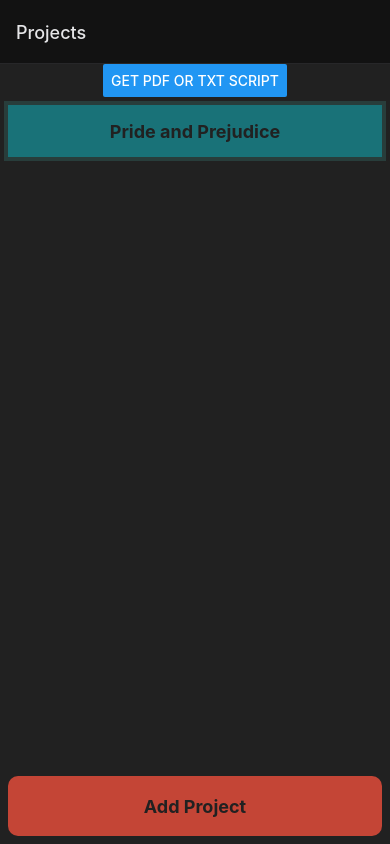
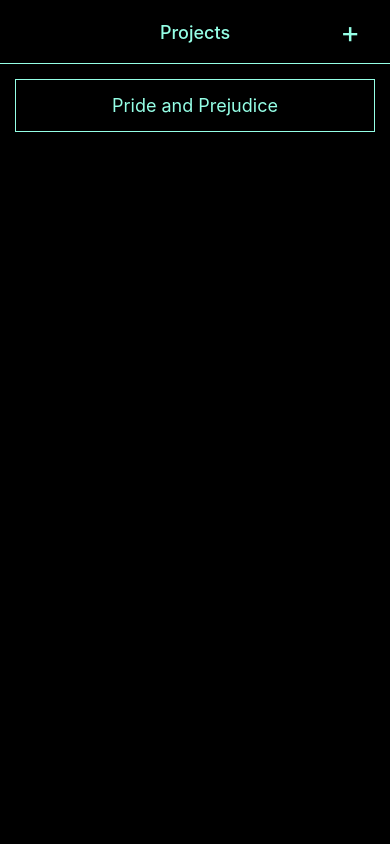
Before and after one commit to SimonHanlyJones/AuditionAI, a React Native app: screen /Script in a window 390 px wide. Built offline with nearby package versions, Linux system fonts and the light colour scheme.

Commit message:
Initial styling.

```diff
--- a/App.tsx
+++ b/App.tsx
@@ -4,25 +4,37 @@
   SceneSelectScreen,
   ProjectScreen,
 } from "@/screens";
-import { NavigationContainer, DarkTheme } from "@react-navigation/native";
+import { NavigationContainer} from "@react-navigation/native";
 import { createStackNavigator } from "@react-navigation/stack";
-import { COLORS } from "./primitives/colors";
+import { navigationStyle } from "@/primitives";
+import { styles } from "@/primitives";
+import { TouchableOpacity, Text } from "react-native";
 
 const Stack = createStackNavigator();
 
 export default function App() {
   return (
-    <NavigationContainer theme={DarkTheme}>
+    <NavigationContainer theme={navigationStyle}>
       <Stack.Navigator
         initialRouteName="ProjectSelect"
         screenOptions={{
-          cardStyle: { backgroundColor: COLORS.screenBackground },
+          headerTitleAlign: 'center'
         }}
       >
         <Stack.Screen
           name="ProjectSelect"
           component={ProjectSelectScreen}
-          options={{ title: "Projects" }}
+          options={{
+            title: "Projects",
+            headerRight: () => (
+              <TouchableOpacity
+                style={styles.addProject}
+                onPress={() => alert('Add Project')}
+              >
+                <Text style={styles.addProjectText}>+</Text>
+              </TouchableOpacity>
+            )
+          }}
         />
         <Stack.Screen
           name="CharacterSelect"
--- a/package.json
+++ b/package.json
@@ -22,7 +22,8 @@
     "react-native": "0.73.6",
     "react-native-gesture-handler": "2.14",
     "react-native-safe-area-context": "4.8.2",
-    "react-native-screens": "3.29"
+    "react-native-screens": "3.29",
+    "react-native-vector-icons": "^10.0.3"
   },
   "devDependencies": {
     "@babel/core": "^7.20.0",
--- a/primitives/baseStyles.ts
+++ b/primitives/baseStyles.ts
@@ -2,6 +2,7 @@
 
 export const BASE_STYLES = StyleSheet.create({
   screenContainer: {
+    backgroundColor: '#000000',
     flex: 1,
     flexDirection: "column",
     width: "100%",
--- a/primitives/index.ts
+++ b/primitives/index.ts
@@ -1,2 +1,4 @@
 export * from "./colors";
+export * from "./styles";
+export * from "./navigation";
 export * from "./baseStyles";
--- /dev/null
+++ b/primitives/navigation.ts
@@ -0,0 +1,11 @@
+export const navigationStyle = {
+  dark: true,
+  colors: {
+    primary: '#95FFE6',
+    background: '#000000',
+    card: '#000000',
+    text: '#95FFE6',
+    border: '#95FFE6',
+    notification: '#000000',
+  },
+};
--- /dev/null
+++ b/primitives/styles.ts
@@ -0,0 +1,87 @@
+import { StyleSheet } from "react-native";
+
+const colors = {
+  black: "#000000",
+  flashGreen: '#B9FFE1',
+  textGreen: '#95FFE6'
+};
+
+export const styles = StyleSheet.create({
+  screenContainer: {
+    backgroundColor: colors.black,
+    flex: 1,
+    flexDirection: "column",
+    width: "100%"
+  },
+  addProject: {
+    marginHorizontal: 30,
+  },
+  addProjectText: {
+    color: colors.textGreen,
+    fontSize: 30,
+  },
+  project: {
+    alignItems: "center",
+    borderColor: colors.textGreen,
+    borderWidth: 1,
+    justifyContent: "center",
+    marginHorizontal: 15,
+    marginTop: 15,
+    padding: 15
+  },
+  projectPressed: {
+    backgroundColor: colors.flashGreen,
+  },
+  projectText: {
+    color: colors.textGreen,
+    fontSize: 18
+  },
+  character: {
+    alignItems: "center",
+    borderColor: colors.textGreen,
+    borderWidth: 1,
+    justifyContent: "center",
+    marginHorizontal: 15,
+    marginTop: 15,
+    padding: 15
+  },
+  characterPressed: {
+    backgroundColor: colors.flashGreen,
+  },
+  characterText: {
+    color: colors.textGreen,
+    fontSize: 18
+  },
+  scene: {
+    alignItems: "center",
+    borderColor: colors.textGreen,
+    borderWidth: 1,
+    justifyContent: "center",
+    marginHorizontal: 15,
+    marginTop: 15,
+    padding: 15
+  },
+  scenePressed: {
+    backgroundColor: colors.flashGreen,
+  },
+  sceneText: {
+    color: colors.textGreen,
+    fontSize: 16
+  },
+  analysis: {
+    alignItems: "center",
+    borderColor: colors.textGreen,
+    borderWidth: 1,
+    justifyContent: "center",
+    marginHorizontal: 15,
+    marginTop: 15,
+    padding: 15
+  },
+  analysisPressed: {
+    backgroundColor: colors.flashGreen,
+  },
+  analysisText: {
+    color: colors.textGreen,
+    fontSize: 18
+  },
+});
--- a/screens/CharacterSelectScreen.tsx
+++ b/screens/CharacterSelectScreen.tsx
@@ -1,6 +1,5 @@
-import { View } from "react-native";
-import { BASE_STYLES } from "@/primitives";
-import { ButtonList } from "@/components/ButtonList";
+import { View, ScrollView, Pressable, Text} from "react-native";
+import { styles } from "@/primitives";
 import { useNavigation, useRoute, Screens } from "@/navigation";
 
 export function CharacterSelectScreen() {
@@ -10,18 +9,24 @@
 
   console.log("project", project);
 
+  const charactersItems = project.characters.map((character) => ({
+    text: character,
+    onPress: () =>
+      navigation.navigate("SceneSelect", {
+        project,
+        characterName: character,
+      }),
+  }));
+
   return (
-    <View style={BASE_STYLES.screenContainer}>
-      <ButtonList
-        items={project.characters.map((character) => ({
-          text: character,
-          onPress: () =>
-            navigation.navigate("SceneSelect", {
-              project,
-              characterName: character,
-            }),
-        }))}
-      />
+    <View style={styles.screenContainer}>
+      <ScrollView fadingEdgeLength={50}>
+        {charactersItems.map((item, index) => (
+          <Pressable key={index} onPress={item.onPress} style={({pressed}) => [styles.character, pressed && styles.characterPressed]}>
+              <Text style={styles.characterText} adjustsFontSizeToFit>{item.text}</Text>
+          </Pressable>
+      ))}
+      </ScrollView>
     </View>
   );
 }
--- a/screens/ProjectScreen/AnalysisTab.tsx
+++ b/screens/ProjectScreen/AnalysisTab.tsx
@@ -1,9 +1,8 @@
-import { View } from "react-native";
-import { ButtonList } from "@/components/ButtonList";
+import { View, ScrollView, Pressable, Text} from "react-native";
+import { styles } from "@/primitives";
 import { useContext } from "react";
 import { type CharacterInfo } from "../characters";
 import { TabContext } from "./TabContext";
-import { BASE_STYLES } from "@/primitives";
 
 function addItemIfInfoPresent(
   analysisItems: { text: string; onPress: () => void }[],
@@ -58,14 +57,22 @@
     "otherInsights",
     "Other Insights"
   );
+
+  const analysisItemsMap = analysisItems.map((item) => ({
+    text: item.text,
+    onPress: item.onPress,
+      }),
+  );
+
   return (
-    <View style={BASE_STYLES.screenContainer}>
-      <ButtonList
-        items={analysisItems.map((item) => ({
-          text: item.text,
-          onPress: item.onPress,
-        }))}
-      />
+    <View style={styles.screenContainer}>
+      <ScrollView fadingEdgeLength={50}>
+        {analysisItemsMap.map((item, index) => (
+          <Pressable key={index} onPress={item.onPress} style={({pressed}) => [styles.analysis, pressed && styles.analysisPressed]}>
+              <Text style={styles.analysisText} numberOfLines={1} adjustsFontSizeToFit>{item.text}</Text>
+          </Pressable>
+      ))}
+      </ScrollView>
     </View>
   );
 }
--- a/screens/ProjectSelectScreen.tsx
+++ b/screens/ProjectSelectScreen.tsx
@@ -1,9 +1,8 @@
-import { StyleSheet, Text, View, TouchableOpacity } from "react-native";
+import { View, ScrollView, Pressable, Text} from "react-native";
+import { styles } from "@/primitives";
 import { useState } from "react";
 import { useNavigation, Screens } from "@/navigation";
-import { COLORS, PALETTE, BASE_STYLES } from "@/primitives";
 import { getProjects } from "./projects";
-import { ButtonList } from "@/components/ButtonList";
 
 import { ScriptAnalysisComponentDemoComponent } from '@/components/testButtons';
 
@@ -12,36 +11,21 @@
 
   const [projects, setProjects] = useState(getProjects());
 
+  const projectItems = projects.map((project) => ({
+    text: project.title,
+    onPress: () => navigation.navigate("CharacterSelect", { project }),
+  }));
+
   return (
-    <View style={BASE_STYLES.screenContainer}>
-      <ScriptAnalysisComponentDemoComponent />
-      <ButtonList
-        items={projects.map((project) => ({
-          text: project.title,
-          onPress: () => navigation.navigate("CharacterSelect", { project }),
-        }))}
-      />
-      {/* TODO: below button should have a modal popup which handles the 'add project' flow */}
-      <View style={{ width: "100%" }}>
-        <TouchableOpacity style={styles.addProjectButton}>
-          <Text
-            style={{ color: PALETTE.DARKEST, fontSize: 18, fontWeight: "bold" }}
-          >
-            Add Project
-          </Text>
-        </TouchableOpacity>
-      </View>
+    <View style={styles.screenContainer}>
+      <ScrollView fadingEdgeLength={50}>
+        {projectItems.map((item, index) => (
+          <Pressable key={index} onPress={item.onPress} style={({pressed}) => [styles.project, pressed && styles.projectPressed]}>
+              <Text style={styles.projectText} numberOfLines={1} adjustsFontSizeToFit>{item.text}</Text>
+          </Pressable>
+      ))}
+      </ScrollView>
+      {/* <ScriptAnalysisComponentDemoComponent /> */}
     </View>
   );
-}
-
-const styles = StyleSheet.create({
-  addProjectButton: {
-    backgroundColor: COLORS.importantPrimary,
-    borderRadius: 10,
-    justifyContent: "center",
-    alignItems: "center",
-    height: 60,
-    margin: 8,
-  },
-});
+};
--- a/screens/SceneSelectScreen.tsx
+++ b/screens/SceneSelectScreen.tsx
@@ -1,9 +1,6 @@
-import { StatusBar } from "expo-status-bar";
-import { StyleSheet, Text, View, Button } from "react-native";
-import { useState } from "react";
-import { ButtonList } from "@/components/ButtonList";
+import { View, ScrollView, Pressable, Text} from "react-native";
+import { styles } from "@/primitives";
 import { useNavigation, useRoute, Screens } from "@/navigation";
-import { BASE_STYLES } from "@/primitives";
 import { getCharacterInfo } from "./characters";
 
 export function SceneSelectScreen() {
@@ -18,10 +15,7 @@
     ...(character.additionalScenes || []),
   ];
 
-  return (
-    <View style={BASE_STYLES.screenContainer}>
-      <ButtonList
-        items={characterScenes.map((scene) => ({
+  const scenesItems = characterScenes.map((scene) => ({
       text: scene.title,
       onPress: () =>
         navigation.navigate("Project", {
@@ -29,8 +23,17 @@
           character,
           scene,
         }),
-        }))}
-      />
+  }));
+
+  return (
+    <View style={styles.screenContainer}>
+      <ScrollView fadingEdgeLength={50}>
+        {scenesItems.map((item, index) => (
+          <Pressable key={index} onPress={item.onPress} style={({pressed}) => [styles.scene, pressed && styles.scenePressed]}>
+              <Text style={styles.sceneText} numberOfLines={1} ellipsizeMode={'tail'}>{item.text}</Text>
+          </Pressable>
+      ))}
+      </ScrollView>
     </View>
   );
 }
```
Also changed, not shown: screens/ProjectScreen/ProjectScreen.tsx (+31 -9 lines), 1 other file (tests, documents, lock files or other folders). Lines whose indentation alone changed are shown as unchanged.
